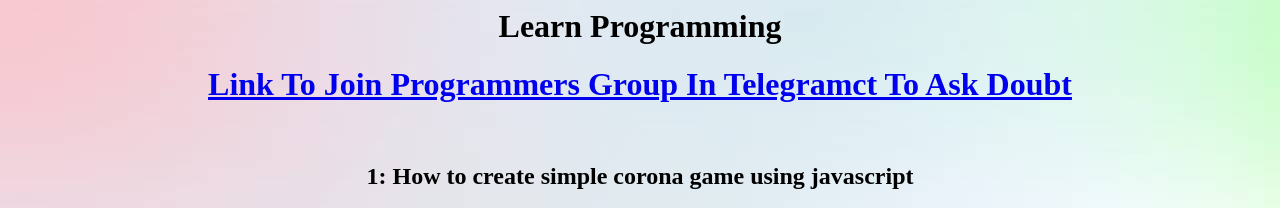
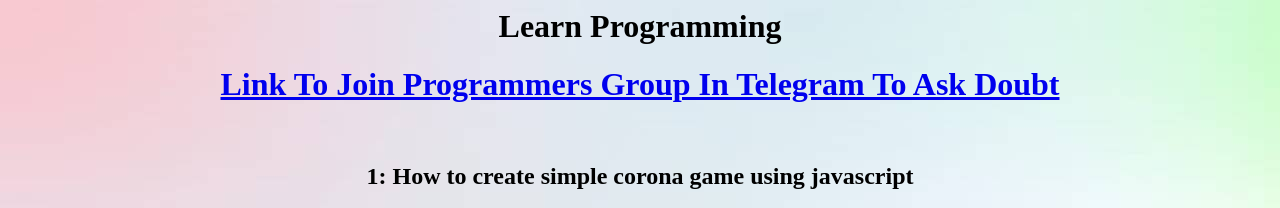
Before and after one commit to MohamedUvaisK/Learn-Programming, a plain HTML site: page index.html in a window 1280 px wide. Shown: the top 208 px of the page. Drawn offline with Linux system fonts and the light colour scheme.

Commit message:
Update index.html

```diff
--- a/index.html
+++ b/index.html
@@ -6,7 +6,7 @@
     <body>
 	    <center>
 	    	   <h1 align="ceneter">Learn Programming</h1>
-	    	   <a href="https://t.me/WhiteHatProgrammers"><h1>Link To Join Programmers Group In Telegramct To Ask Doubt</h1></a>
+	    	   <a href="https://t.me/WhiteHatProgrammers"><h1>Link To Join Programmers Group In Telegram To Ask Doubt</h1></a>
 	    	   <br>
 	    	   <h2 align="center">1: How to create simple corona game using javascript</h2>
 	    	   <a href="https://github.com/MohamedUvaisK/Corona-Game-in-code.org/blob/main/index.html"><h1>Link To Code</h1></a>
```
